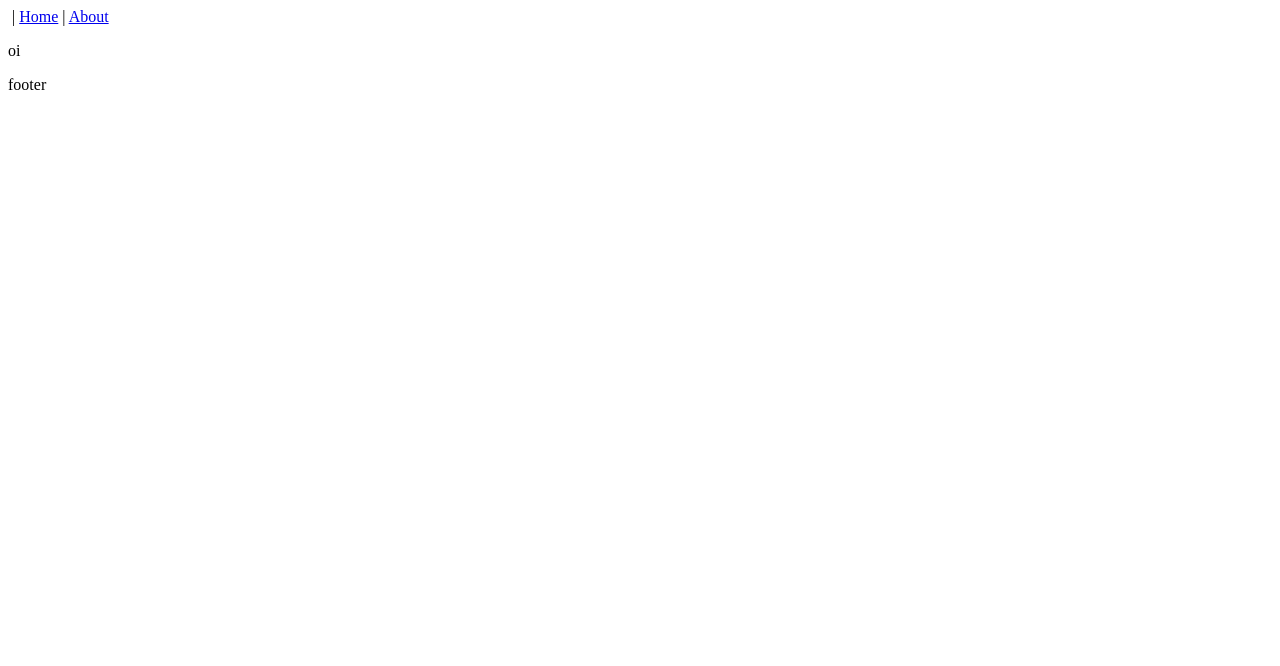
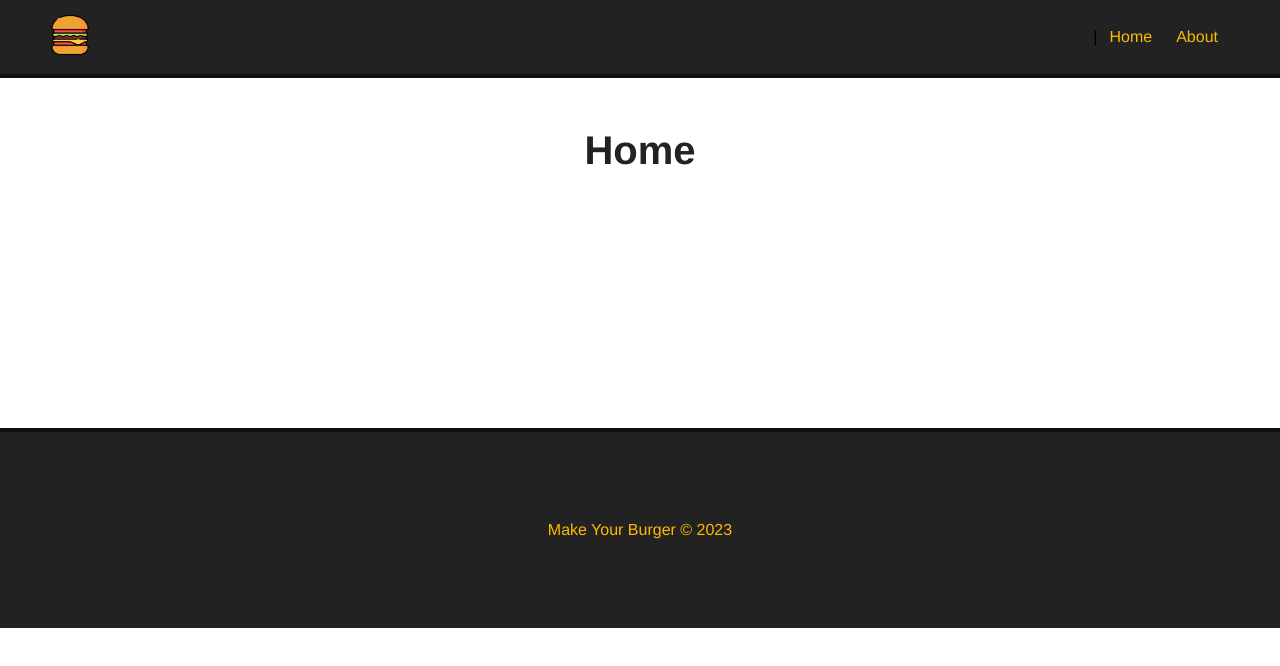
Before and after one commit to cleitonBarros/Makeyouburger, a Vue app in the folder myb/: page / in a window 1280 px wide. Shown: the top 666 px of the page. Built offline with nearby package versions, Linux system fonts and the light colour scheme.

Commit message:
styled footer , header, .main-container

```diff
--- a/myb/src/App.vue
+++ b/myb/src/App.vue
@@ -1,6 +1,6 @@
 <template>
  <div>
-   <Navbar />
+   <Navbar :logo="logo_src" :alt="alt_name"/>
    <router-view/>
    <Footer />
  </div>
@@ -13,9 +13,31 @@
     components: {
       Navbar,
       Footer
+    },
+    data(){
+      return{
+        logo_src: "/img/logo.png",
+        alt_name:"Make Your Buguer"
+      }
     }
   }
 </script>
-<style scoped>
+<style>
+  *{
+    font-family: Helvetica,sans-serif;
+    padding: 0;
+    margin: 0;
+    box-sizing: border-box;
+  }
+  .main-container{
+    margin: 50px;
+    min-height: 250px;
+  }
+  h1{
+    text-align: center;
+    font-size: 40px;
+    margin-bottom: 30px;
+    color: #222;
+  }
 
 </style>
--- a/myb/src/components/Footer.vue
+++ b/myb/src/components/Footer.vue
@@ -1,10 +1,23 @@
 <template>
-    <p>footer</p>
+    <footer id="footer">
+        <p>Make Your Burger &copy; 2023</p>
+    </footer>
 </template>
 <script>
     export default{
         name: "Footer",
     }
 </script>
-<style scoped>
+<style scoped >
+    #footer{
+        height: 200px;
+        background-color: #222;
+        border-top: 4px solid #111;
+        color: #fcba03;
+        display: flex;
+        align-items: center;
+        justify-content: center;
+        width: 100%;
+        bottom: 0;
+    }
 </style>
--- a/myb/src/components/Navbar.vue
+++ b/myb/src/components/Navbar.vue
@@ -1,18 +1,46 @@
 <template>
     <div id="nav">
-        <router-link to="/">
-            <img src="" id="logo">
+        <router-link to="/" id="logo-url">
+            <img :src="logo" :alt="alt" id="logo">
         </router-link> |
-        <router-link to="/">Home</router-link> |
+        <router-link to="/">Home</router-link>
         <router-link to="/pedidos">About</router-link>
     </div>
 </template>
 
 <script>
     export default{
-        name: "Navbar"
+        name: "Navbar",
+        props: ["logo", "alt"]
     }
 </script>
 <style scoped>
+    #nav{
+        background-color: #222;
+        border-bottom: 4px solid #111;
+        padding: 15px 50px;
+
+        display: flex;
+        justify-content: flex-end;
+        align-items: center;
+    }
+    #nav a{
+        color: #fcba03;
+        text-decoration: none;
+        margin: 12px;
+        transition: .5s;
+    }
+    #nav a:hover{
+        color: #fff;
+    }
+    #nav #logo-url{
+        margin: auto;
+        margin-left: 0;
+    }
+    #logo{
+        width: 40px;
+        height: 40px;
+    }
+
 
 </style>
--- a/myb/src/views/Home.vue
+++ b/myb/src/views/Home.vue
@@ -1,7 +1,7 @@
 <template>
-
-    <p>oi</p>
-
+    <div class="main-container">
+        <h1>Home</h1>
+    </div>
 </template>
 
 <script>
--- a/myb/src/views/Pedidos.vue
+++ b/myb/src/views/Pedidos.vue
@@ -1,5 +1,5 @@
 <template>
-  <div class="about">
+  <div class="main-container">
     <h1>Pedidos</h1>
   </div>
 </template>
```
